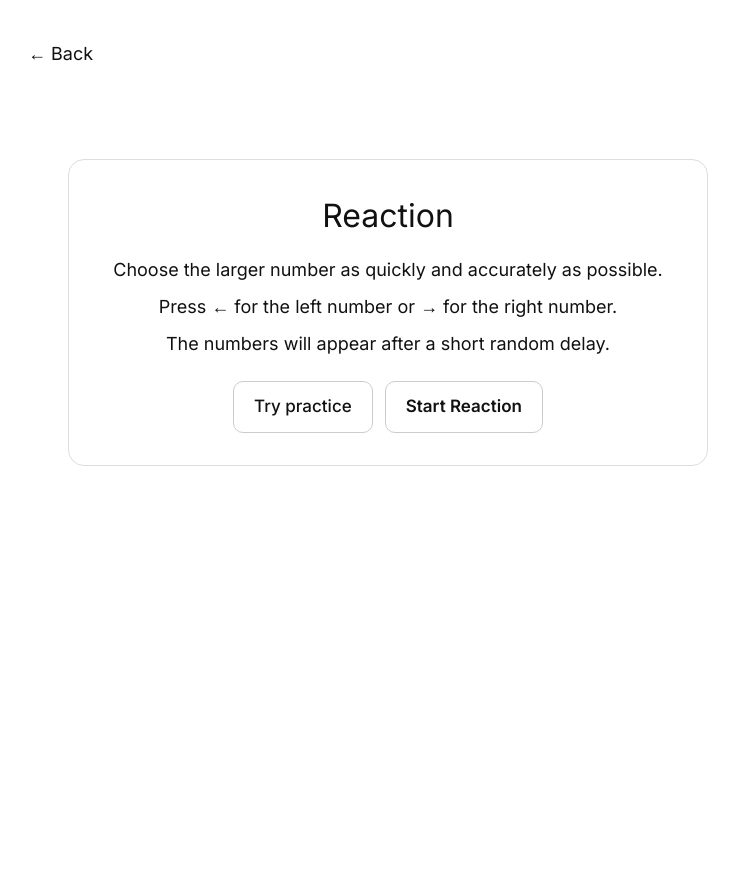
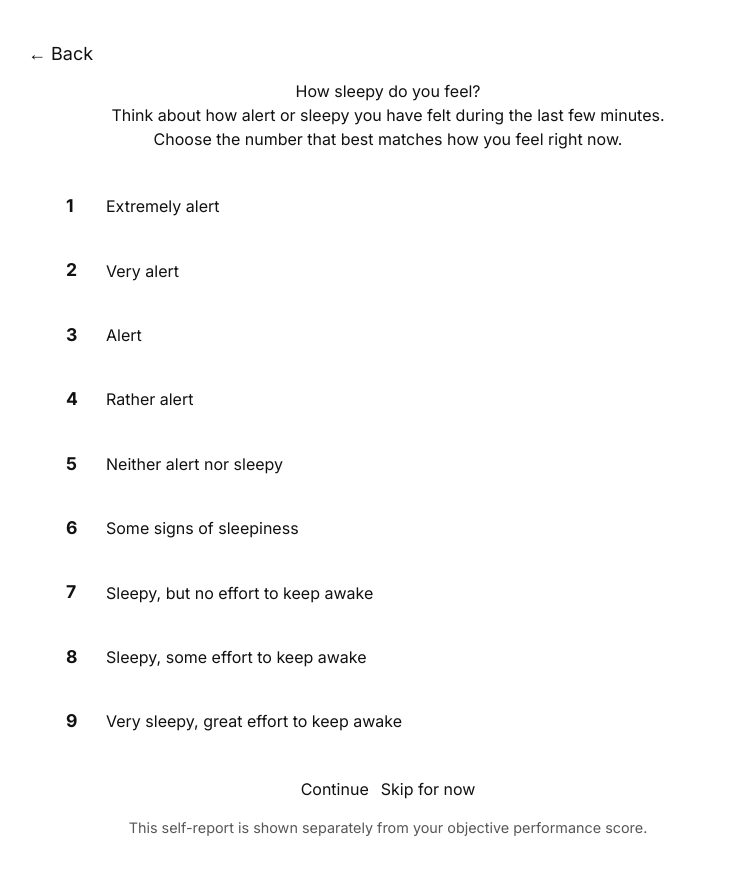
Before and after one commit to AntonWontonn/areyoutired, a Next.js app: page /test in a window 1280 px wide. Shown: the top 874 px of the page, without its empty margins (252-991 px from the left). Before the commit the page ends 800 px from the top, so only its background shows below. Built offline with nearby package versions, Linux system fonts and the light colour scheme.

Commit message:
add KSS sleepiness check and results context

```diff
--- a/src/app/globals.css
+++ b/src/app/globals.css
@@ -338,6 +338,52 @@ body {
     opacity: 0.55;
 }
 
+.kss-screen {
+    width: min(680px, 100%);
+    margin: 0 auto;
+    text-align: center;
+}
+
+.kss-options {
+    display: flex;
+    flex-direction: column;
+    gap: 10px;
+    margin: 28px 0;
+}
+
+.kss-option {
+    display: flex;
+    align-items: center;
+    gap: 16px;
+
+    width: 100%;
+    padding: 14px 18px;
+
+    text-align: left;
+    cursor: pointer;
+}
+
+.kss-option.selected {
+    outline: 2px solid currentColor;
+}
+
+.kss-number {
+    min-width: 24px;
+    font-weight: 700;
+    font-size: 1.1rem;
+}
+
+.kss-note {
+    margin-top: 16px;
+    opacity: 0.7;
+    font-size: 0.9rem;
+}
+.kss-actions {
+    display: flex;
+    justify-content: center;
+    gap: 12px;
+}
+
 @media (max-width: 600px) {
     .test-page {
         margin-top: 24px;
--- a/src/components/FocusTest.tsx
+++ b/src/components/FocusTest.tsx
@@ -17,6 +17,7 @@ import DSSTQuestion from "./DSSTQuestion";
 import GoNoGoQuestion from "./GoNoGoQuestion";
 import ResultsScreen from "./ResultsScreen";
 import PracticeScreen from "./PracticeScreen";
+import KSSScreen from "./KSSScreen";
 
 function randInt(min: number, max: number) {
   return Math.floor(Math.random() * (max - min + 1)) + min;
@@ -46,6 +47,12 @@ export default function FocusTest({
 
   const [phaseState, setPhaseState] =
     useState<"waiting" | "active" | "feedback">("waiting");
+
+  const [kss, setKss] =
+    useState<number | null>(null);
+
+  const [showKss, setShowKss] =
+    useState(true);
 
   const [feedback, setFeedback] =
     useState<string | null>(null);
@@ -77,7 +84,12 @@ export default function FocusTest({
       .filter(
         (question) =>
           question.phase === q.phase,
-      ).length;
+    ).length;
+
+  function finishKss(value: number) {
+    setKss(value);
+    setShowKss(false);
+  }
 
   function getControlFeedback(
     trialKind: "go" | "nogo",
@@ -361,6 +373,7 @@ export default function FocusTest({
     if (
       done ||
       !q ||
+      showKss ||
       showIntro ||
       showPractice
     ) {
@@ -391,6 +404,7 @@ export default function FocusTest({
     return clearTimers;
   }, [
     index,
+    showKss,
     showIntro,
     showPractice,
     done,
@@ -505,11 +519,27 @@ export default function FocusTest({
     window.location.reload();
   }
 
+  function skipKss() {
+    setKss(null);
+    setShowKss(false);
+  }
+
+  if (showKss) {
+    return (
+      <KSSScreen
+        onContinue={finishKss}
+        onSkip={skipKss}
+        onBack={onExit}
+      />
+    );
+  }
+
   if (done) {
     return (
       <ResultsScreen
         logs={logs}
         preset={preset}
+        kss={kss}
         onRetake={reset}
         onExit={onExit}
       />
--- /dev/null
+++ b/src/components/KSSScreen.tsx
@@ -0,0 +1,117 @@
+"use client";
+
+import { useState } from "react";
+
+const KSS_OPTIONS = [
+    { value: 1, label: "Extremely alert" },
+    { value: 2, label: "Very alert" },
+    { value: 3, label: "Alert" },
+    { value: 4, label: "Rather alert" },
+    { value: 5, label: "Neither alert nor sleepy" },
+    { value: 6, label: "Some signs of sleepiness" },
+    {
+        value: 7,
+        label: "Sleepy, but no effort to keep awake",
+    },
+    {
+        value: 8,
+        label: "Sleepy, some effort to keep awake",
+    },
+    {
+        value: 9,
+        label:
+            "Very sleepy, great effort to keep awake",
+    },
+];
+
+export default function KSSScreen({
+    onContinue,
+    onSkip,
+    onBack,
+}: {
+    onContinue: (value: number) => void;
+    onSkip: () => void;
+    onBack: () => void;
+}) {
+    const [selected, setSelected] =
+        useState<number | null>(null);
+
+    return (
+        <main className="test-page">
+            <button
+                className="back-button"
+                onClick={onBack}
+            >
+                ← Back
+            </button>
+
+            <div className="kss-screen">
+                <h1>How sleepy do you feel?</h1>
+
+                <p>
+                    Think about how alert or sleepy
+                    you have felt during the last few
+                    minutes.
+                </p>
+
+                <p>
+                    Choose the number that best
+                    matches how you feel right now.
+                </p>
+
+                <div className="kss-options">
+                    {KSS_OPTIONS.map((option) => (
+                        <button
+                            key={option.value}
+                            type="button"
+                            className={
+                                selected === option.value
+                                    ? "kss-option selected"
+                                    : "kss-option"
+                            }
+                            onClick={() =>
+                                setSelected(option.value)
+                            }
+                        >
+                            <span className="kss-number">
+                                {option.value}
+                            </span>
+
+                            <span>
+                                {option.label}
+                            </span>
+                        </button>
+                    ))}
+                </div>
+
+                <div className="kss-actions">
+                    <button
+                        type="button"
+                        disabled={selected === null}
+                        onClick={() => {
+                            if (selected !== null) {
+                                onContinue(selected);
+                            }
+                        }}
+                    >
+                        Continue
+                    </button>
+
+                    <button
+                        type="button"
+                        onClick={onSkip}
+                    >
+                        Skip for now
+                    </button>
+                </div>
+
+
+                <p className="kss-note">
+                    This self-report is shown
+                    separately from your objective
+                    performance score.
+                </p>
+            </div>
+        </main>
+    );
+}
--- a/src/components/ResultsScreen.tsx
+++ b/src/components/ResultsScreen.tsx
@@ -13,14 +13,46 @@ function readinessLabel(score: number) {
     return "Low";
 }
 
+function kssLabel(score: number) {
+    if (score <= 3) return "Alert";
+    if (score <= 5) return "Neutral";
+    if (score <= 7) return "Sleepy";
+    return "Very sleepy";
+}
+
+function subjectiveObjectiveNote(
+    kss: number,
+    readiness: number,
+) {
+    if (kss >= 8 && readiness >= 85) {
+        return "You performed strongly on the objective tasks, but you reported substantial sleepiness.";
+    }
+
+    if (kss <= 3 && readiness < 50) {
+        return "You reported feeling alert, but your objective performance was reduced during this check.";
+    }
+
+    if (kss >= 7 && readiness < 70) {
+        return "Your reported sleepiness and objective performance both suggest that focus may be reduced right now.";
+    }
+
+    if (kss <= 4 && readiness >= 70) {
+        return "Your subjective alertness and objective performance were generally consistent.";
+    }
+
+    return "Subjective sleepiness and objective performance do not always move together.";
+}
+
 export default function ResultsScreen({
     logs,
     preset,
+    kss,
     onRetake,
     onExit,
 }: {
     logs: AnswerLog[];
     preset: TestPreset;
+    kss: number | null;
     onRetake: () => void;
     onExit: () => void;
 }) {
@@ -86,6 +118,29 @@ export default function ResultsScreen({
                     {result.correctTotal}/
                     {result.total} ({pct}%)
                 </p>
+                {kss !== null && (
+                    <div>
+                        <h2>How you feel</h2>
+
+                        <p>
+                            <b>Sleepiness:</b>{" "}
+                            {kss} / 9 ({kssLabel(kss)})
+                        </p>
+
+                        <p>
+                            {subjectiveObjectiveNote(
+                                kss,
+                                readiness,
+                            )}
+                        </p>
+
+                        <p>
+                            Your sleepiness rating is reported
+                            separately and does not change your
+                            objective readiness score.
+                        </p>
+                    </div>
+                )}
             </div>
 
             <h2>Your focus signals</h2>
```
